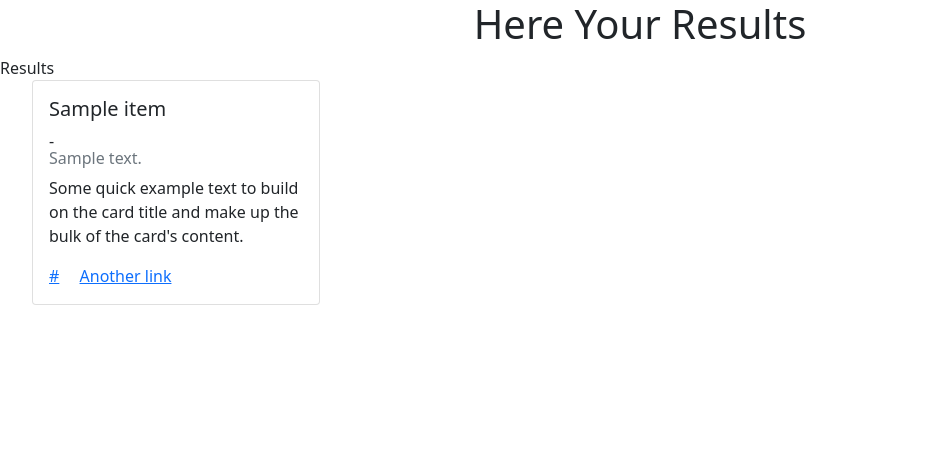
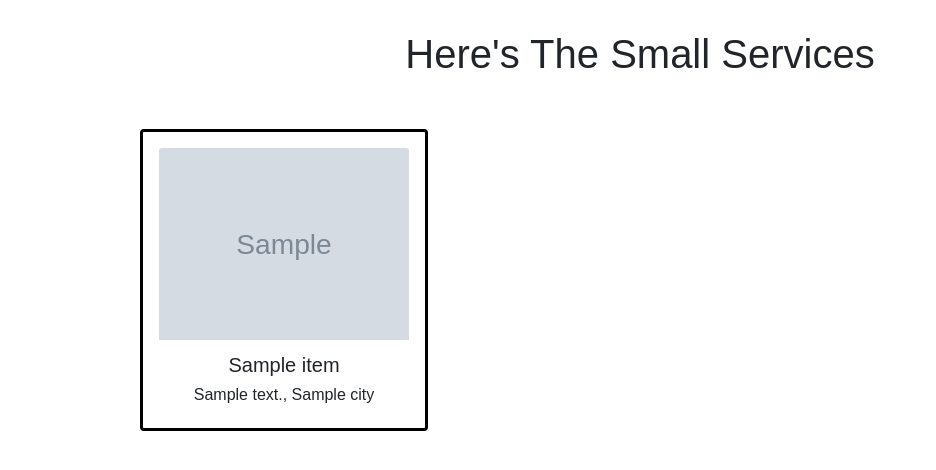
Before and after one commit to LerichO/final-project, a Flask app: template templates/results.html in a window 1280 px wide. Shown: the top 470 px of the page, without its empty margins (0-936 px from the left). Run offline with Flask 2, Linux system fonts and the light colour scheme; the template is opened without the code that fills it: most values are stand-ins (such as "Sample title", 1, 10 or a date in 2020); grey boxes marked "Sample" are stand-in pictures; some libraries are stand-ins or nearby versions.

Commit message:
added css to results

```diff
--- a/model.py
+++ b/model.py
@@ -1,3 +1,4 @@
+
 import requests
 global business_list
 
@@ -10,7 +11,7 @@ def search(term, location, api_key):
     # over the weekend when either of us have time --
     params = {'term': term,
           'location': location,
-          'limit': 10}
+          'limit': 12}
     response = requests.get(search_api_url, headers=headers, params=params, timeout=5).json()
     business_list = []
     for x in range(params["limit"]):
--- a/static/css/style.css
+++ b/static/css/style.css
@@ -2,11 +2,35 @@ body {
     margin: 10%;
     margin-top: 30px;
     font-family: 'IBM Plex Sans', sans-serif;
+
 }
 
 /* css for index */
-
 /* css for results */
 .results-text{
     text-align: center;
 }
+
+.card {
+    margin: 0 auto; /* Added */
+    float: none; /* Added */
+    margin-bottom: 5%; /* Added */
+     border:3px solid black;
+
+}
+.card-title{
+    text-align: center;
+}
+.card-img-top {
+    /* width: 100% ;  */
+    height: 15vw ;
+    object-fit: cover;
+}
+img{
+    height: auto;
+    /* border:3px solid black; */
+    margin-bottom: 5%;
+}
+h1{
+    margin-bottom: 5%;
+}
--- a/templates/results.html
+++ b/templates/results.html
@@ -2,33 +2,34 @@
 
 <head>
     <title>Your Personalized Gif</title>
+    <link href="css/bootstrap.min.css" rel="stylesheet" media="screen">
+    <link href="https://cdn.jsdelivr.net/npm/bootstrap@5.0.2/dist/css/bootstrap.min.css" rel="stylesheet"
+        integrity="sha384-EVSTQN3/azprG1Anm3QDgpJLIm9Nao0Yz1ztcQTwFspd3yD65VohhpuuCOmLASjC" crossorigin="anonymous">
     <link rel="stylesheet" type="text/css" href="static/css/style.css?q={{ time }}" />
-    <link href="https://cdn.jsdelivr.net/npm/bootstrap@5.0.2/dist/css/bootstrap.min.css" rel="stylesheet" integrity="sha384-EVSTQN3/azprG1Anm3QDgpJLIm9Nao0Yz1ztcQTwFspd3yD65VohhpuuCOmLASjC" crossorigin="anonymous">
 
 </head>
 
 <body>
-    <h1 class="results-text">Here Your Results</h1>
-    <div id="results-container">
-        Results
-        <ul>
+    <h1 class="results-text">Here's The Small Services</h1>
+    <div class="container">
+        <div class="row">
             {% for item in businesses%}
-            <!-- <li> -->
+            <div class="col-md-3">
+                <!-- <li> -->
                 <!-- {{item.get("name")}} , {{item.get("location").get("address1")}} -->
                 <!-- cards created by for loop -->
                 <div class="card" style="width: 18rem;">
                     <div class="card-body">
-                        <h5 class="card-title">{{item.get("name")}}</h5>-
-                        <h6 class="card-subtitle mb-2 text-muted">{{item.get("location").get("address1")}}</h6>
-                        <p class="card-text">Some quick example text to build on the card title and make up the bulk of
-                            the card's content.</p>
-                        <a href="#" class="card-link">{{item.get("url")}}</a>
-                        <a href="#" class="card-link">Another link</a>
+                         <img src="{{item.get('image_url')}}" class="card-img-top" alt="...">
+                        <h5 class="card-title">{{item.get("name")}}</h5>
+                        <h6 class="card-title">{{item.get("location").get("address1")}}, {{item.get("location").get("city")}} </h6>
+
                     </div>
                 </div>
+            </div>
             <!-- </li> -->
             {% endfor %}
-        </ul>
+        </div>
     </div>
 </body>
 
```
Also changed, not shown: templates/index.html (+11 -6 lines).
